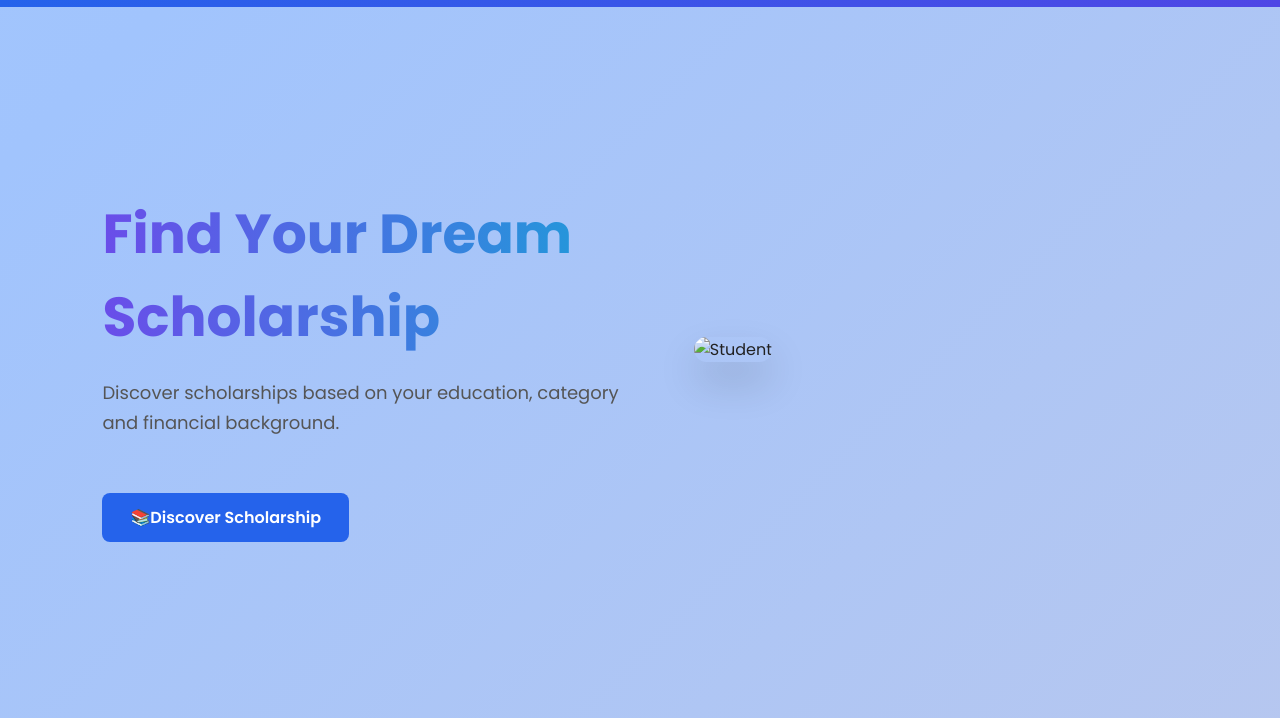
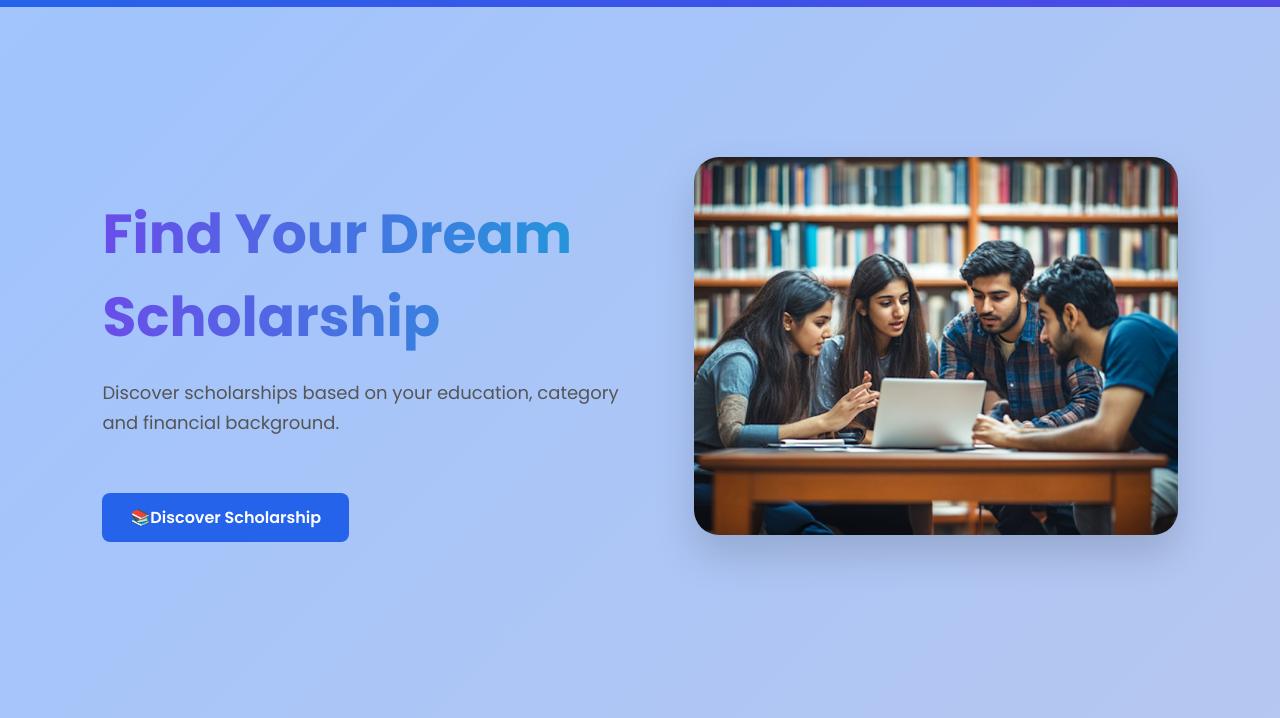
Before and after one commit to shreyabansal-18/scholarship-information-portal, a plain HTML site: page index.html in a window 1280 px wide. Shown: the part 82-800 px from the top of the page. Drawn offline with nearby package versions, Linux system fonts and the light colour scheme; files whose address does not match are found by name.

Commit message:
Update index.html

```diff
--- a/index.html
+++ b/index.html
@@ -88,7 +88,7 @@ Discover scholarships based on your education, category and financial background
 
 <div class="hero-image">
 
-<img src="images/student.png" alt="Student">
+<img src="student.png" alt="Student">
 
 </div>
 
```
